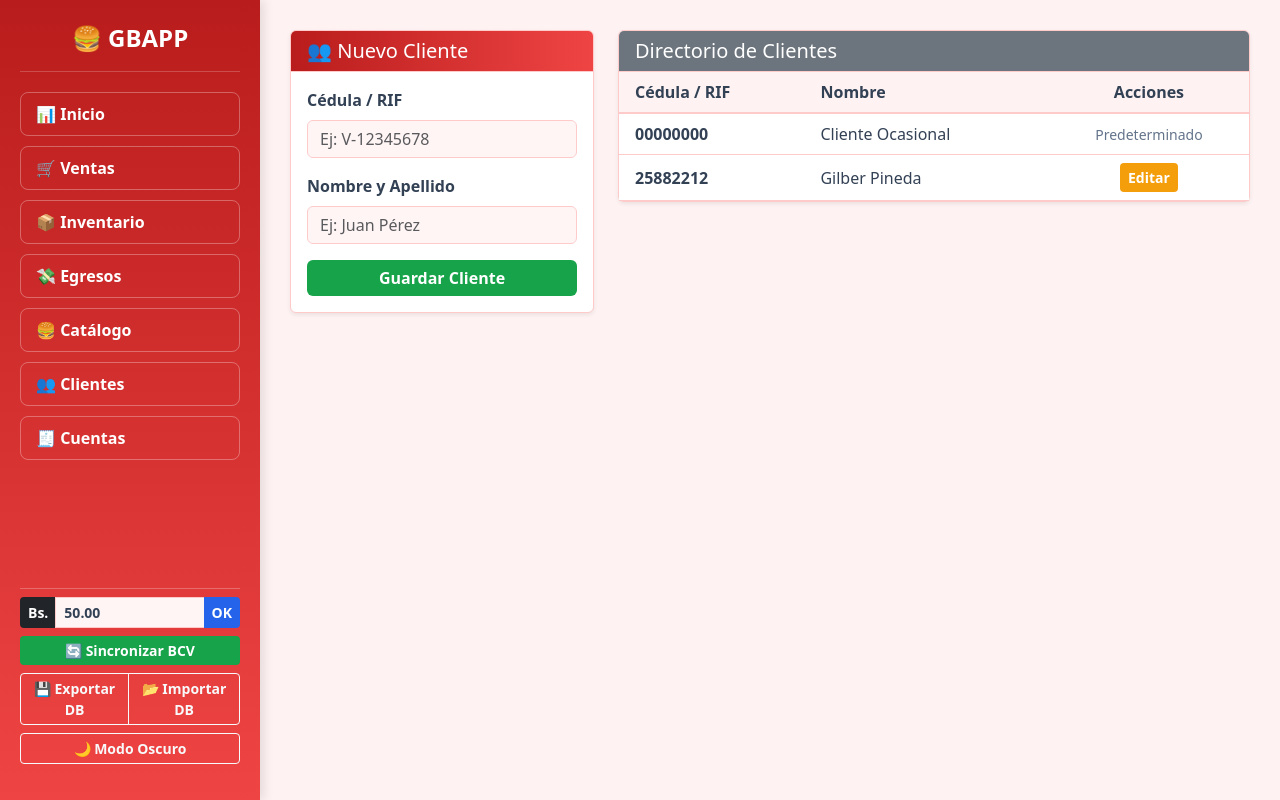
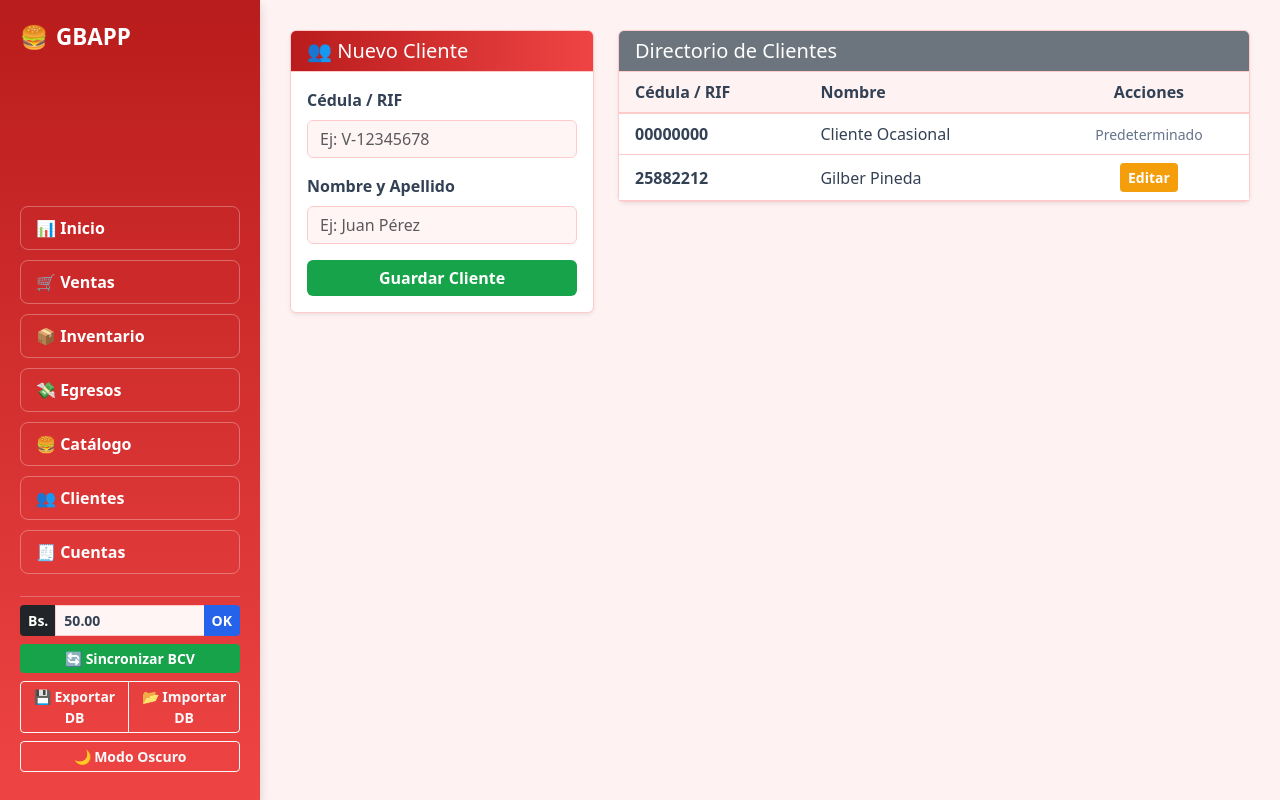
Before and after one commit to gilberjosepp11-art/gbapp, a Flask app: page /clientes in a window 1280 px wide. Run offline with Flask 3, Linux system fonts and the light colour scheme; data comes from the database, SQL or seed files in the repository.

Commit message:
Update base.html

```diff
--- a/templates/base.html
+++ b/templates/base.html
@@ -4,7 +4,6 @@
     <meta charset="UTF-8">
     <meta name="viewport" content="width=device-width, initial-scale=1.0">
     <title>GBAPP</title>
-    <link rel="manifest" href="{{ url_for('static', filename='manifest.json') }}" />
     <link href="https://cdn.jsdelivr.net/npm/bootstrap@5.3.0/dist/css/bootstrap.min.css" rel="stylesheet">
     <style>
         :root {
@@ -24,7 +23,7 @@
         }
 
         [data-bs-theme="dark"] {
-            /* MODO OSCURO (Estrictamente tu color #64183F donde antes iba el rojo) */
+            /* MODO OSCURO (Estrictamente tu color #64183F) */
             --color-main: #64183F;
             --color-dark: #64183F;
             --color-bg: #120711;
@@ -43,6 +42,7 @@
             transition: background-color 0.3s ease;
         }
 
+        /* --- VISTA PARA COMPUTADORAS (PC / LAPTOP) --- */
         @media (min-width: 992px) {
             body {
                 display: flex;
@@ -63,16 +63,21 @@
                 width: calc(100% - 260px);
                 padding: 30px;
             }
+            .mobile-toggle-btn {
+                display: none !important;
+            }
         }
 
+        /* --- VISTA PARA TELÉFONOS MÓVILES (APK) --- */
         @media (max-width: 991.98px) {
             .sidebar {
                 width: 100%;
                 position: relative;
+                padding: 12px 16px !important;
             }
             .main-content {
                 width: 100%;
-                padding: 20px;
+                padding: 15px;
             }
         }
 
@@ -80,19 +85,14 @@
             background: linear-gradient(180deg, var(--color-dark), var(--color-main)) !important;
             color: #ffffff !important;
             padding: 20px;
-            box-shadow: 4px 0 10px rgba(0,0,0,0.1);
+            box-shadow: 0 4px 10px rgba(0,0,0,0.15);
         }
 
         .sidebar-brand {
-            font-size: 1.5rem;
+            font-size: 1.4rem;
             font-weight: bold;
             color: #ffffff !important;
             text-decoration: none;
-            display: block;
-            text-align: center;
-            margin-bottom: 20px;
-            padding-bottom: 15px;
-            border-bottom: 1px solid rgba(255,255,255,0.2);
         }
 
         .nav-btn {
@@ -147,11 +147,22 @@
 </head>
 <body>
 
-    <!-- BARRA LATERAL (SIDEBAR) -->
+    <!-- BARRA DE NAVEGACIÓN (SIDEBAR EN PC / DESPLEGABLE EN MÓVIL) -->
     <nav class="sidebar d-flex flex-column justify-content-between">
-        <div>
-            <a class="sidebar-brand" href="/dashboard">🍔 GBAPP</a>
+        <!-- Cabecera Móvil y Marca -->
+        <div class="d-flex justify-content-between align-items-center mb-lg-3 pb-lg-3 border-bottom-lg">
+            <a class="sidebar-brand d-flex align-items-center gap-2 m-0" href="/dashboard">
+                <span>🍔</span> <span>GBAPP</span>
+            </a>
+            <!-- Botón Menú Hamburguesa para Móvil -->
+            <button class="btn btn-outline-light mobile-toggle-btn d-lg-none py-1 px-2" type="button" data-bs-toggle="collapse" data-bs-target="#menuColapsable" aria-expanded="false" aria-controls="menuColapsable">
+                <span style="font-size: 1.3rem;">☰</span>
+            </button>
+        </div>
 
+        <!-- Contenedor Desplegable (colapsado en móviles, siempre abierto en PC) -->
+        <div class="collapse d-lg-block mt-3 mt-lg-0" id="menuColapsable">
+            <!-- Botones de Navegación -->
             <div class="d-flex flex-column gap-1 mb-3">
                 <a class="nav-btn" href="/dashboard">📊 Inicio</a>
                 <a class="nav-btn" href="/ventas">🛒 Ventas</a>
@@ -161,9 +172,8 @@
                 <a class="nav-btn" href="/clientes">👥 Clientes</a>
                 <a class="nav-btn" href="/historial_ventas">🧾 Cuentas</a>
             </div>
-        </div>
 
-        <!-- SECCIÓN INFERIOR -->
+            <!-- Ajustes Rápidos (Tasa, Sincronizar, DB y Tema) -->
             <div class="pt-2 border-top border-light border-opacity-25">
                 <form action="/actualizar_tasa" method="POST" class="mb-2">
                     <div class="input-group input-group-sm mb-2">
@@ -173,7 +183,7 @@
                     </div>
                 </form>
 
-            <div class="d-grid gap-2 mb-3">
+                <div class="d-grid gap-2 mb-2">
                     <a href="/sincronizar_tasa" class="btn btn-sm btn-success fw-bold" title="Sincronizar BCV por internet">🔄 Sincronizar BCV</a>
 
                     <div class="btn-group btn-group-sm w-100" role="group">
@@ -182,6 +192,7 @@
                     </div>
 
                     <button id="btn-theme" class="btn btn-outline-light btn-sm fw-bold" type="button">🌙 Modo Oscuro</button>
+                </div>
             </div>
         </div>
     </nav>
```
Lines whose indentation alone changed are shown as unchanged.
